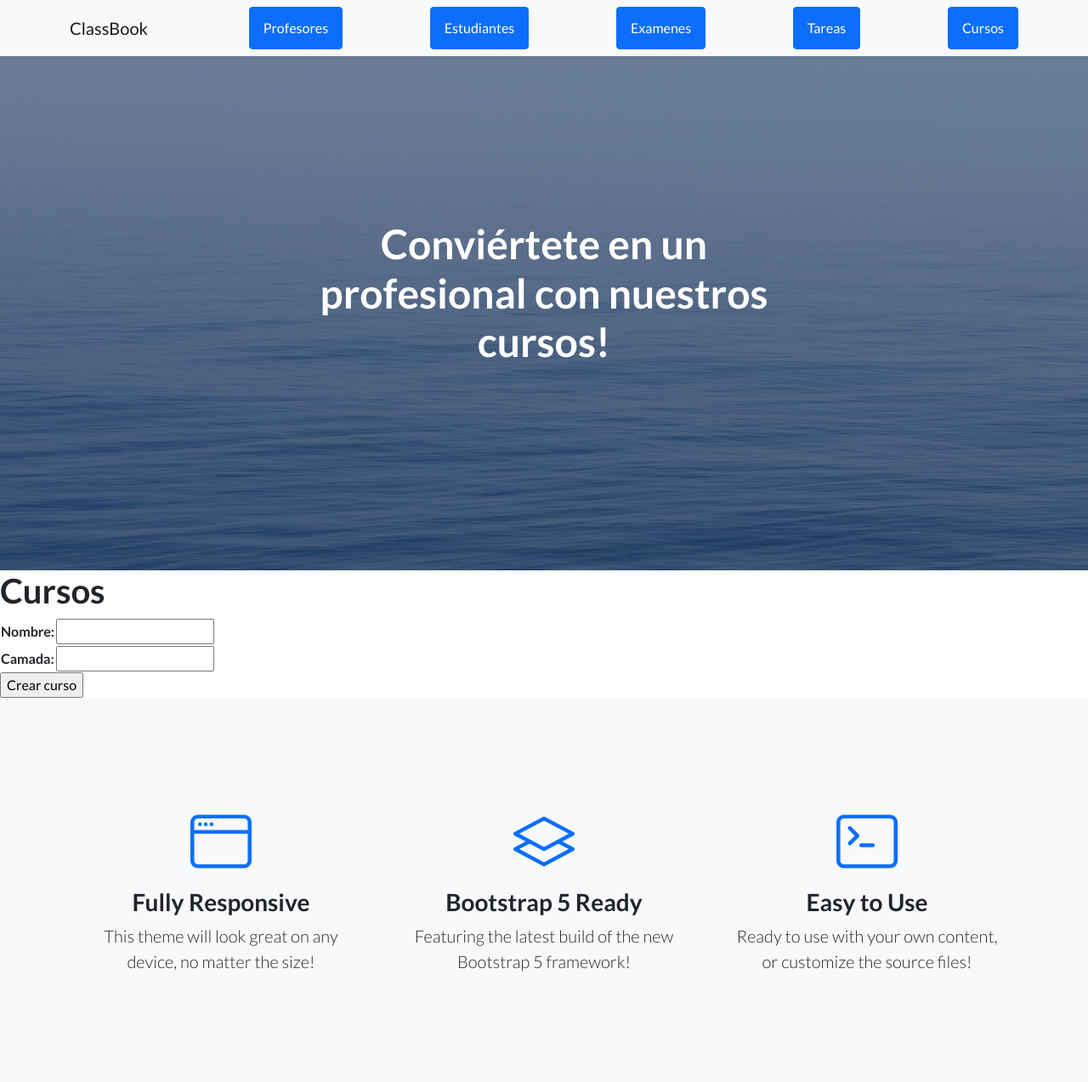
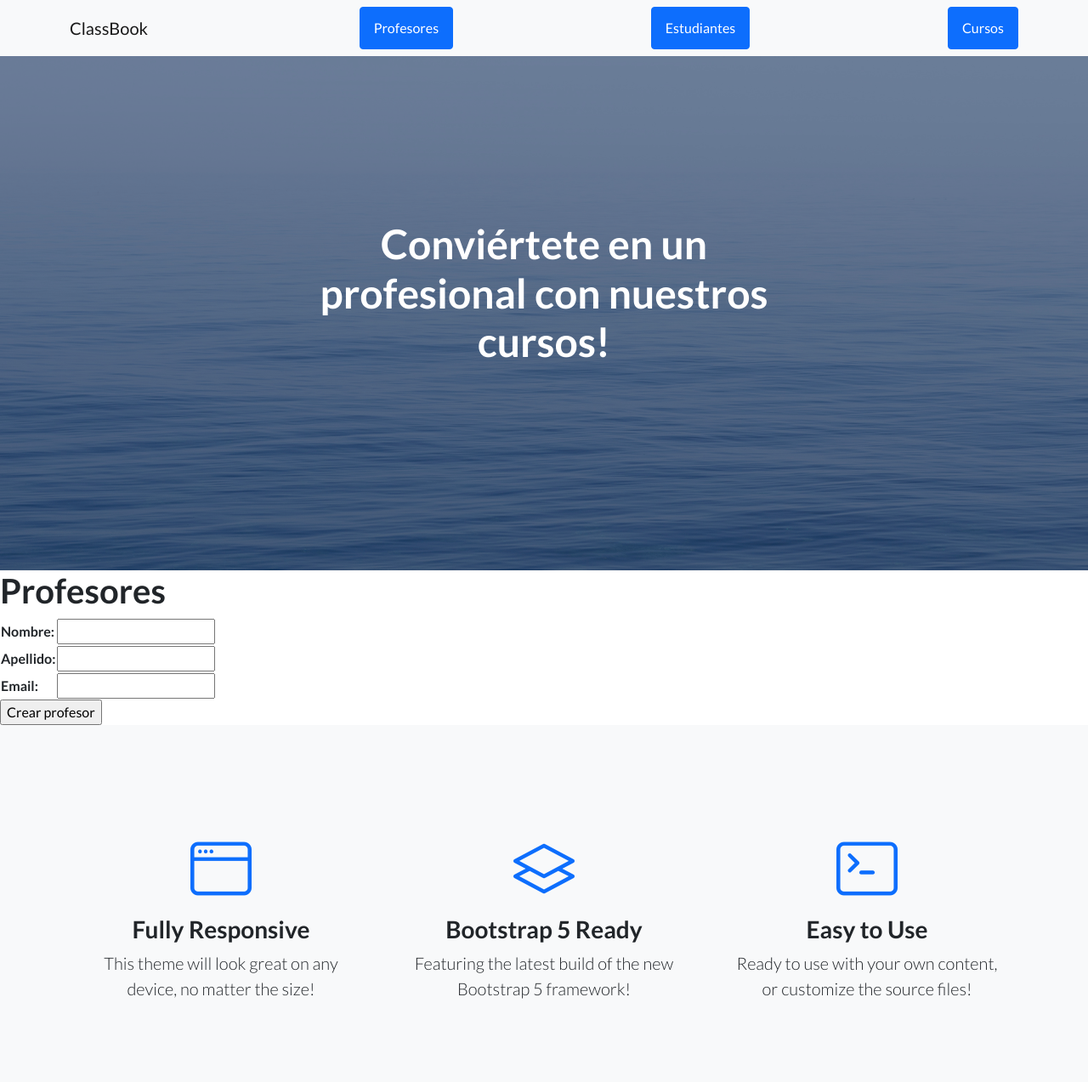
Before and after one commit to Caroline4941/TabajoFinalDjango34640, a Django app: page /profesores/ in a window 1280 px wide. Shown: the top 1273 px of the page at 85% size. Run offline with Django 4.2, Linux system fonts and the light colour scheme; some libraries are stand-ins or nearby versions.

Commit message:
commit 6

```diff
--- a/AppClassBook/admin.py
+++ b/AppClassBook/admin.py
@@ -4,7 +4,6 @@ from .models import *
 admin.site.register(Curso)
 admin.site.register(Estudiante)
 admin.site.register(Profesor)
-admin.site.register(Examenes)
-admin.site.register(Tareas)
+
 
 # Register your models here.
--- a/AppClassBook/forms.py
+++ b/AppClassBook/forms.py
@@ -10,15 +10,8 @@ class EstudianteForm(forms.Form):
     libreta=forms.IntegerField()
     email=forms.EmailField()
 
-class TareasForm(forms.Form):
-    titulo=forms.CharField(max_length=50)
-    fechaDeEntrega=forms.DateField()
 
 class ProfesorForm(forms.Form):
     nombre=forms.CharField(max_length=50)
     apellido=forms.CharField(max_length=50)
     email=forms.EmailField()
-
-class ExamenesForm(forms.Form):
-    titulo=forms.CharField(max_length=50)
-    nota=forms.IntegerField()
--- a/AppClassBook/templates/AppClassBook/herencia.html
+++ b/AppClassBook/templates/AppClassBook/herencia.html
@@ -25,8 +25,6 @@
                 <a class="navbar-brand" href="{% url 'inicio' %}">ClassBook</a>
                 <a class="btn btn-primary" href="{% url 'profesores' %}">Profesores</a>
                 <a class="btn btn-primary" href="{% url 'estudiantes' %}">Estudiantes</a>
-                <a class="btn btn-primary" href="{% url 'examenes' %}">Examenes</a>
-                <a class="btn btn-primary" href="{% url 'tareas' %}">Tareas</a>
                 <a class="btn btn-primary" href="{% url 'cursos' %}">Cursos</a>
             </div>
         </nav>
--- /dev/null
+++ b/AppClassBook/templates/AppClassBook/profesores.html
@@ -0,0 +1,40 @@
+{% extends "AppClassBook/herencia.html" %}
+
+{% load static %}
+
+{% block titulo %}
+
+<h1 class="mb-5">Conviértete en un profesional con nuestros cursos!</h1>
+
+{% endblock %}
+
+
+{% block pone_lo_que_quieras %}
+
+<h1>Profesores</h1>
+
+<form action="{% url 'profesores' %}" method="post"> {% csrf_token %}
+
+<table>
+
+    {{ form3.as_table }}
+
+</table>
+
+<input type="submit" value="Crear profesor">
+
+</form>
+
+{% endblock %}
+
+{% block texto_1%}
+
+{% endblock %}
+
+{% block texto_2 %}
+
+{% endblock %}
+
+{% block texto_3 %}
+
+{% endblock %}
--- a/AppClassBook/views.py
+++ b/AppClassBook/views.py
@@ -1,8 +1,8 @@
 from django.shortcuts import render
 from django.http import HttpResponse
-from .models import Curso, Estudiante, Profesor, Tareas, Examenes
+from .models import Curso, Estudiante, Profesor
 from django.template import Template, Context, loader
-from AppClassBook.forms import CursoForm, EstudianteForm
+from AppClassBook.forms import CursoForm, EstudianteForm, ProfesorForm
 
 
 # Create your views here.
@@ -49,48 +49,17 @@ def estudiantes(request):
 
 def profesores(request):
      if request.method=="POST":
-          form=CursoForm(request.POST)
+          form=ProfesorForm(request.POST)
           if form.is_valid():
-               informacion=form.cleaned_data
-               nombre1=informacion["nombre"]
-               camada1=informacion["camada"]
+               informacion2=form.cleaned_data
+               nombre3=informacion2["nombre"]
+               apellido2=informacion2["apellido"]
+               email2=informacion2["email"]
 
-               curso1=Curso(nombre=nombre1,camada=camada1)
-               curso1.save()
+               profesor1=Profesor(nombre=nombre3,apellido=apellido2,email=email2)
+               profesor1.save()
                return render(request,"AppClassBook/inicio.html")
      else:
-          formulario=CursoForm()
+          formulario=ProfesorForm()
 
-     return render(request,"AppClassBook/cursos.html", {"form1":formulario})
-
-def tareas(request):
-     if request.method=="POST":
-          form=CursoForm(request.POST)
-          if form.is_valid():
-               informacion=form.cleaned_data
-               nombre1=informacion["nombre"]
-               camada1=informacion["camada"]
-
-               curso1=Curso(nombre=nombre1,camada=camada1)
-               curso1.save()
-               return render(request,"AppClassBook/inicio.html")
-     else:
-          formulario=CursoForm()
-
-     return render(request,"AppClassBook/cursos.html", {"form1":formulario})
-
-def examenes(request):
-     if request.method=="POST":
-          form=CursoForm(request.POST)
-          if form.is_valid():
-               informacion=form.cleaned_data
-               nombre1=informacion["nombre"]
-               camada1=informacion["camada"]
-
-               curso1=Curso(nombre=nombre1,camada=camada1)
-               curso1.save()
-               return render(request,"AppClassBook/inicio.html")
-     else:
-          formulario=CursoForm()
-
-     return render(request,"AppClassBook/cursos.html", {"form1":formulario})
+     return render(request,"AppClassBook/profesores.html", {"form3":formulario})
--- a/ClassBook/urls.py
+++ b/ClassBook/urls.py
@@ -22,7 +22,5 @@ urlpatterns = [
     path("cursos/", cursos, name="cursos"),
     path("profesores/", profesores, name="profesores"),
     path("estudiantes/", estudiantes, name="estudiantes"),
-    path("tareas/",tareas, name="tareas"),
-    path("examenes/",examenes, name="examenes"),
     path("", inicio, name="inicio"),
 ]
```
Also changed, not shown: AppClassBook/models.py (+0 -14 lines), AppClassBook/templates/AppClassBook/examenes.html (deleted, +0 -28 lines), AppClassBook/templates/AppClassBook/tareas.html (added), db.sqlite3.
